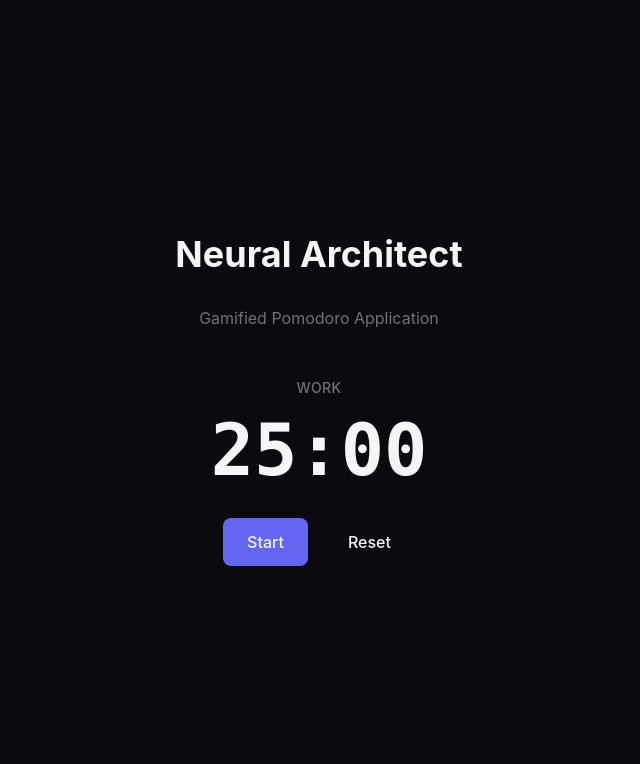
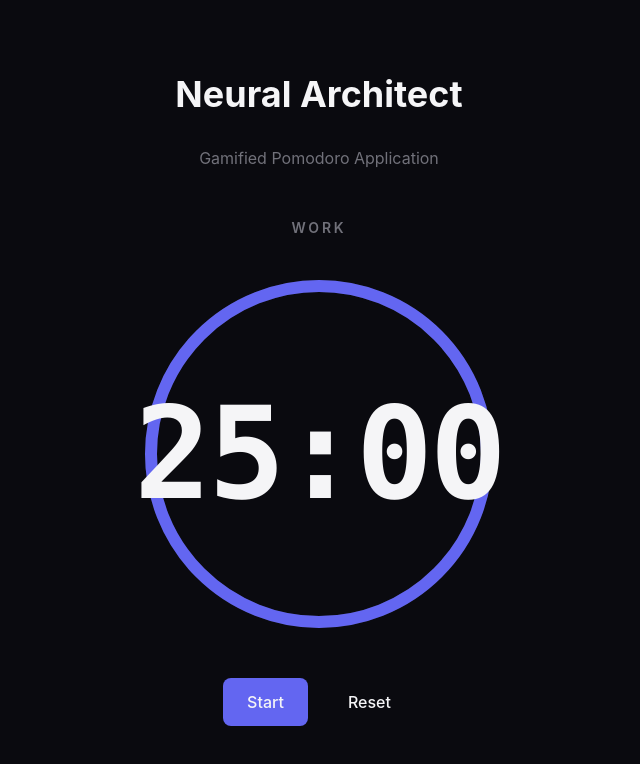
Before and after one commit to YuriLeonel/neural_architect, a React (Vite) app: page / in a window 1280 px wide. Shown: the top 764 px of the page, without its empty margins (321-961 px from the left). Built offline with nearby package versions, Linux system fonts and the light colour scheme.

Commit message:
Enhance TimerDisplay component with circular progress indicator and improved layout. Integrate totalDuration for accurate progress calculation and update styles for better visual presentation.

```diff
--- a/src/components/TimerDisplay.tsx
+++ b/src/components/TimerDisplay.tsx
@@ -3,8 +3,13 @@ import { useTimerStore } from '@/stores/setup';
 import { TIMER_PHASES } from '@/constants';
 import { formatTime } from '@/utils';
 
+const RING_RADIUS = 140;
+const RING_STROKE_WIDTH = 10;
+const RING_CIRCUMFERENCE = 2 * Math.PI * RING_RADIUS;
+
 export function TimerDisplay() {
   const timeRemaining = useTimerStore((state) => state.timeRemaining);
+  const totalDuration = useTimerStore((state) => state.totalDuration);
   const phase = useTimerStore((state) => state.phase);
   const isRunning = useTimerStore((state) => state.isRunning);
   const tick = useTimerStore((state) => state.tick);
@@ -29,13 +34,50 @@ export function TimerDisplay() {
     [TIMER_PHASES.LONG_BREAK]: 'Long Break',
   };
 
+  const boundedRemaining = Math.max(0, timeRemaining);
+  const normalizedTotal = totalDuration > 0 ? totalDuration : 1;
+  const progress = Math.min(1, boundedRemaining / normalizedTotal);
+  const ringOffset = RING_CIRCUMFERENCE * (1 - progress);
+
   return (
-    <div className="flex flex-col items-center justify-center space-y-4">
-      <div className="text-sm font-medium text-muted-foreground uppercase tracking-wide">
-        {phaseLabels[phase] || phase}
+    <div className="flex flex-col items-center justify-center gap-6">
+      <div className="text-xs font-semibold uppercase tracking-[0.2em] text-muted-foreground sm:text-sm">
+        {phaseLabels[phase] ?? phase}
       </div>
-      <div className="text-7xl font-mono font-bold text-foreground">
-        {formatTime(timeRemaining)}
+      <div className="relative h-80 w-80 sm:h-96 sm:w-96">
+        <svg
+          className="h-full w-full -rotate-90"
+          viewBox="0 0 320 320"
+          role="img"
+          aria-label="Timer progress"
+        >
+          <circle
+            cx="160"
+            cy="160"
+            r={RING_RADIUS}
+            fill="transparent"
+            stroke="currentColor"
+            strokeWidth={RING_STROKE_WIDTH}
+            className="text-muted/40"
+          />
+          <circle
+            cx="160"
+            cy="160"
+            r={RING_RADIUS}
+            fill="transparent"
+            stroke="currentColor"
+            strokeWidth={RING_STROKE_WIDTH}
+            strokeDasharray={RING_CIRCUMFERENCE}
+            strokeDashoffset={ringOffset}
+            strokeLinecap="round"
+            className="text-primary transition-all duration-500 ease-linear"
+          />
+        </svg>
+        <div className="pointer-events-none absolute inset-0 flex items-center justify-center">
+          <span className="font-mono text-7xl font-bold tracking-tight text-foreground sm:text-8xl md:text-9xl">
+            {formatTime(timeRemaining)}
+          </span>
+        </div>
       </div>
     </div>
   );
```
